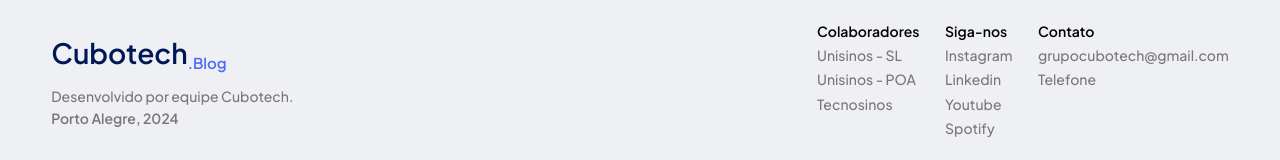
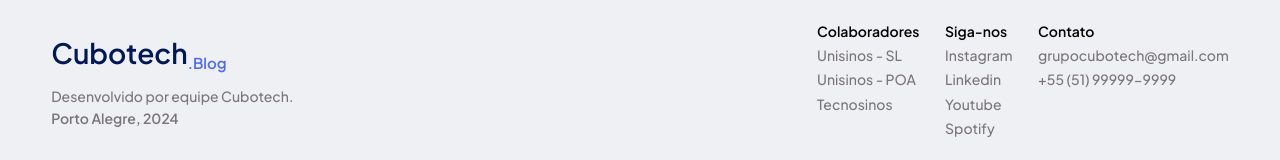
Before and after one commit to enzobitencourt/cubotech, a React (Create React App) app: page /#/ in a window 1280 px wide. Shown: the part 2169-2329 px from the top of the page. Built offline with nearby package versions, Linux system fonts and the light colour scheme.

Commit message:
telefone

```diff
--- a/src/components/footer.js
+++ b/src/components/footer.js
@@ -74,7 +74,7 @@ function Footer() {
                     <Creditos>
                         <Titulo1>Contato</Titulo1>
                         <Texto1>grupocubotech@gmail.com</Texto1>
-                        <Texto1>Telefone</Texto1>
+                        <Texto1>+55 (51) 99999-9999</Texto1>
                     </Creditos>
                 </Direita>
             </FooterContainer>
```
